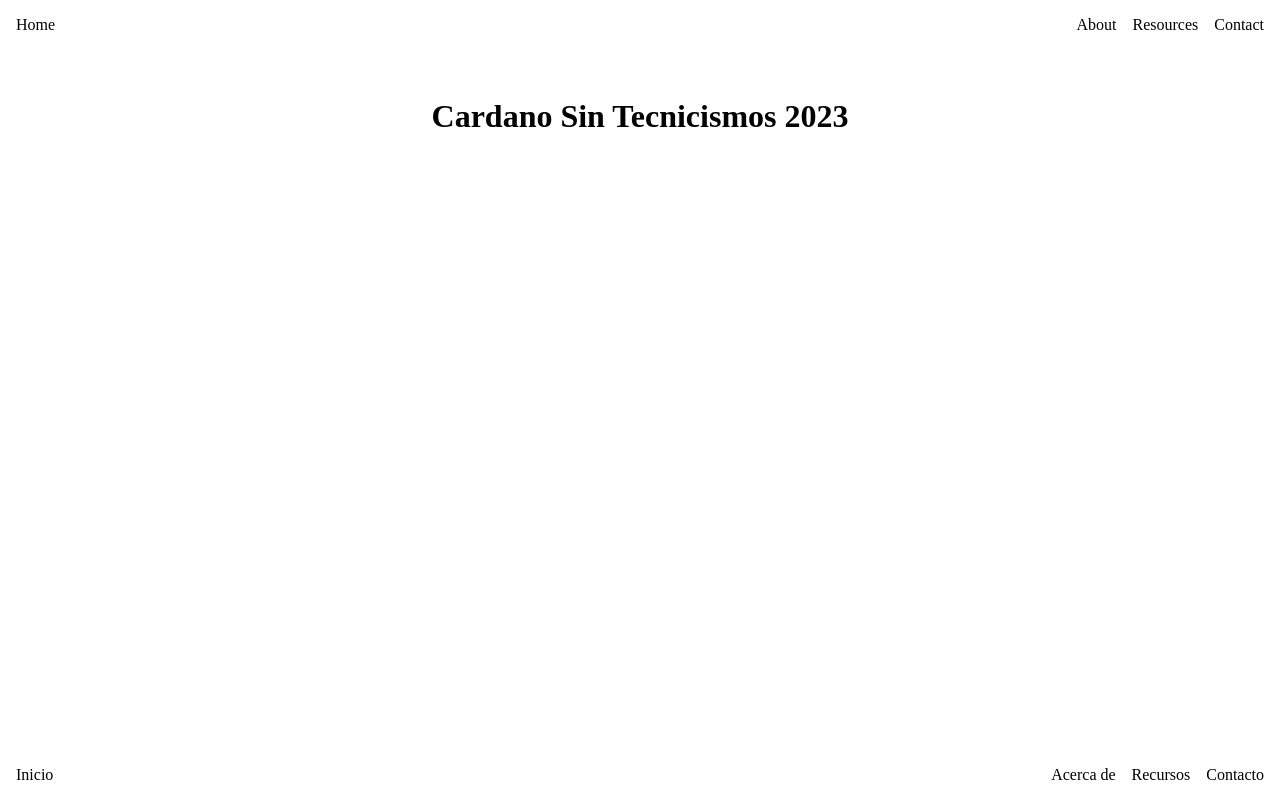
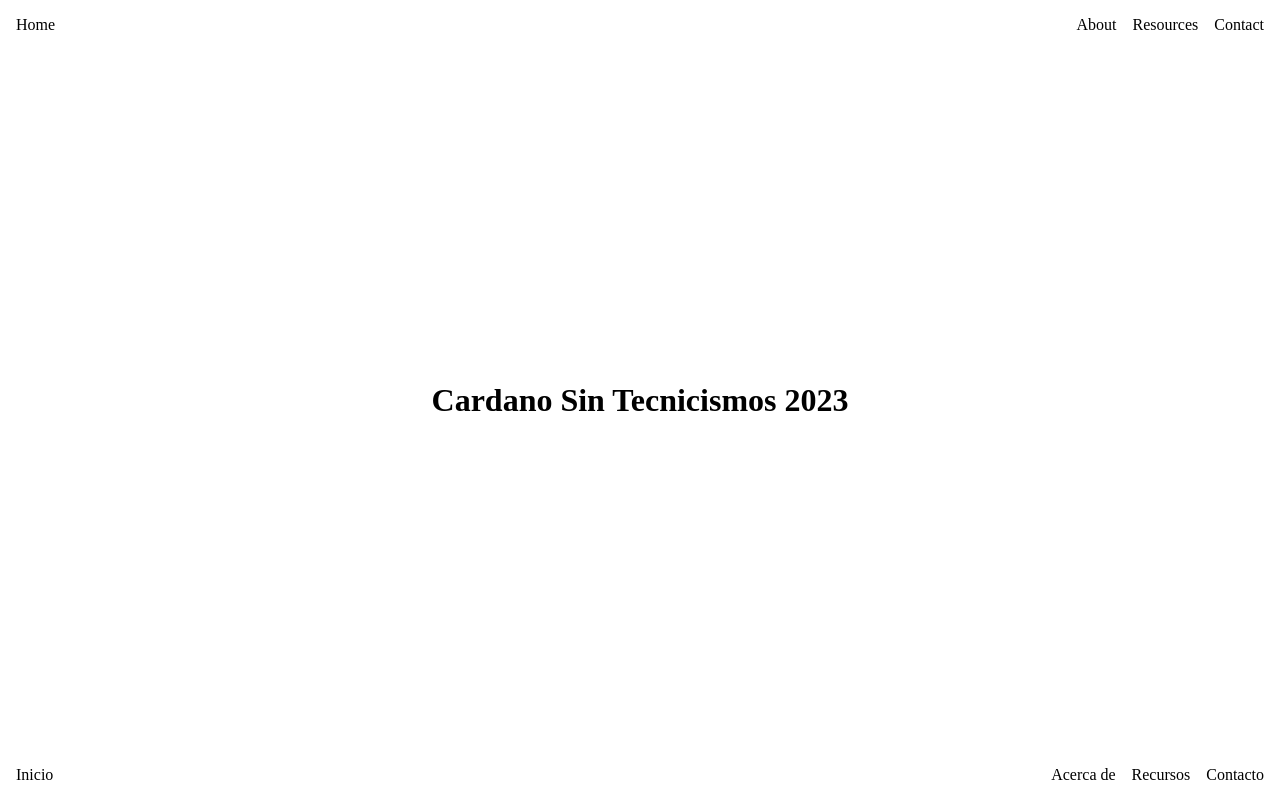
Before and after one commit to mayanhavoc/cst-2023, a SvelteKit app: page / in a window 1280 px wide. Built offline with nearby package versions, Linux system fonts and the light colour scheme.

Commit message:
center hero container within header and footer

```diff
--- a/src/routes/+page.svelte
+++ b/src/routes/+page.svelte
@@ -1,4 +1,20 @@
 <svelte:head>
     <title>Cardano Sin Tecnicismos 2023</title>
 </svelte:head>
-<h1>Cardano Sin Tecnicismos 2023</h1>
+
+<style>
+    .hero {
+        display: flex;
+        flex-direction: column;
+        justify-content: center;
+        align-items: center;
+        height: 100%;
+        max-width: 75rem;
+        margin: 0 auto;
+        position: relative;
+    }
+</style>
+
+<div class="hero">
+    <h1 class="heading">Cardano Sin Tecnicismos 2023</h1>
+</div>
```
